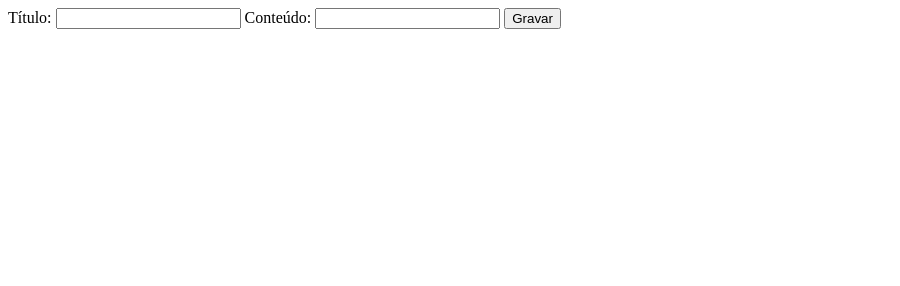
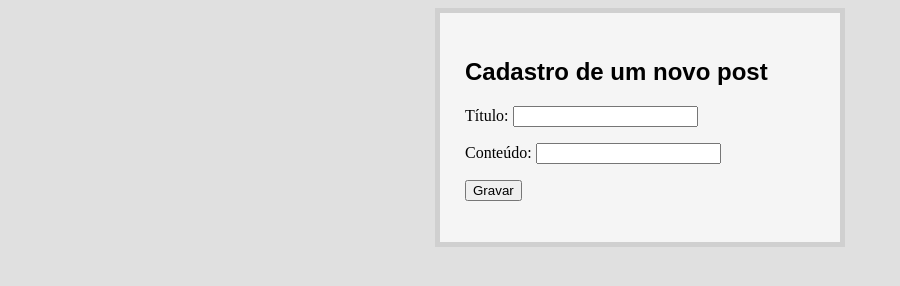
Before and after one commit to diogobenica/sistemasinternet_aula, a plain HTML site: page war/formulario.html in a window 1280 px wide. Shown: the whole page, without its empty margins (0-900 px from the left). Drawn offline with Linux system fonts and the light colour scheme.

Commit message:
Novas páginas

```diff
--- a/war/formulario.html
+++ b/war/formulario.html
@@ -3,10 +3,34 @@
     <meta charset="UTF-8">
     <script src="js/jquery-2.0.3.js"></script>
   </head>
+  <style>
+  body {
+    background-color: #e0e0e0;
+  }
+  .formulario {
+    border: 5px solid #d0d0d0;
+    background-color: #f5f5f5;
+    padding: 25px;
+    width: 350px;
+    margin: 0 auto;
+  }
+  .titulo {
+    font-family: Arial;
+  }
+  </style>
   <body>
-    Título: <input id="titulo">
-    Conteúdo: <input id="conteudo">
-    <button id="gravar">Gravar</button>
+    <div class="formulario">
+      <h2 class="titulo">Cadastro de um novo post</h2>
+      <p>
+        Título: <input id="titulo">
+      </p>
+      <p>
+        Conteúdo: <input id="conteudo">
+      </p>
+      <p>
+        <button id="gravar">Gravar</button>
+      </p>
+    </div>
 
     <script>
       function enviaFormulario() {
```
Also changed, not shown: war/listagem.html (+4 -1 lines).
